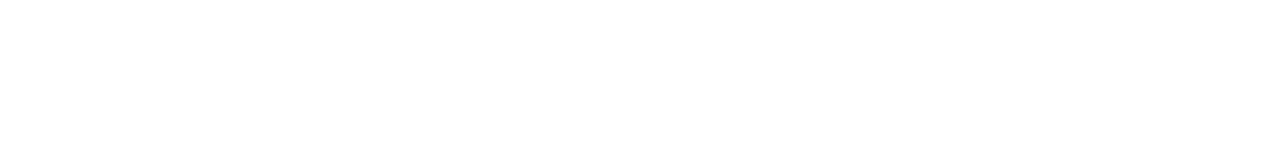
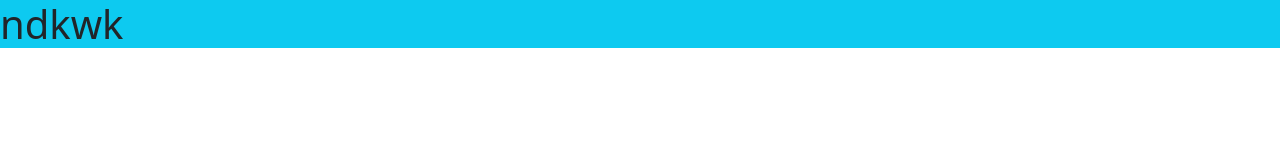
Before and after one commit to SunilSalaria1/JavascriptApplication, a website: page index.html in a window 1280 px wide. Drawn offline with Linux system fonts and the light colour scheme.

Commit message:
Basic setup with Bootstrap

```diff
--- a/index.html
+++ b/index.html
@@ -6,10 +6,19 @@
     <meta charset="utf-8">
     <meta name="viewport" content="width=device-width, initial-scale=1">
     <title>Javascript Application</title>
+    <!-- Bootstrap CSS -->
+    <link rel="stylesheet" href="./assets/css/bootstrap.min.css">
+    <!-- Custom CSS -->
+    <link rel="stylesheet" href="./assets/css/style.css">
 </head>
 
 <body>
+    <h1 class="bg-info">ndkwk</h1>
 
+    <!-- Boostrap JS -->
+    <script src="./assets/js/bootstrap.bundle.min.js"></script>
+    <!-- Custom JS -->
+    <script src="./assets/js/main.js"></script>
 </body>
 
 </html>
```
Also changed, not shown: assets/css/bootstrap.min.css (added), assets/css/style.css (added), assets/js/bootstrap.bundle.min.js (added), assets/js/main.js (added).
